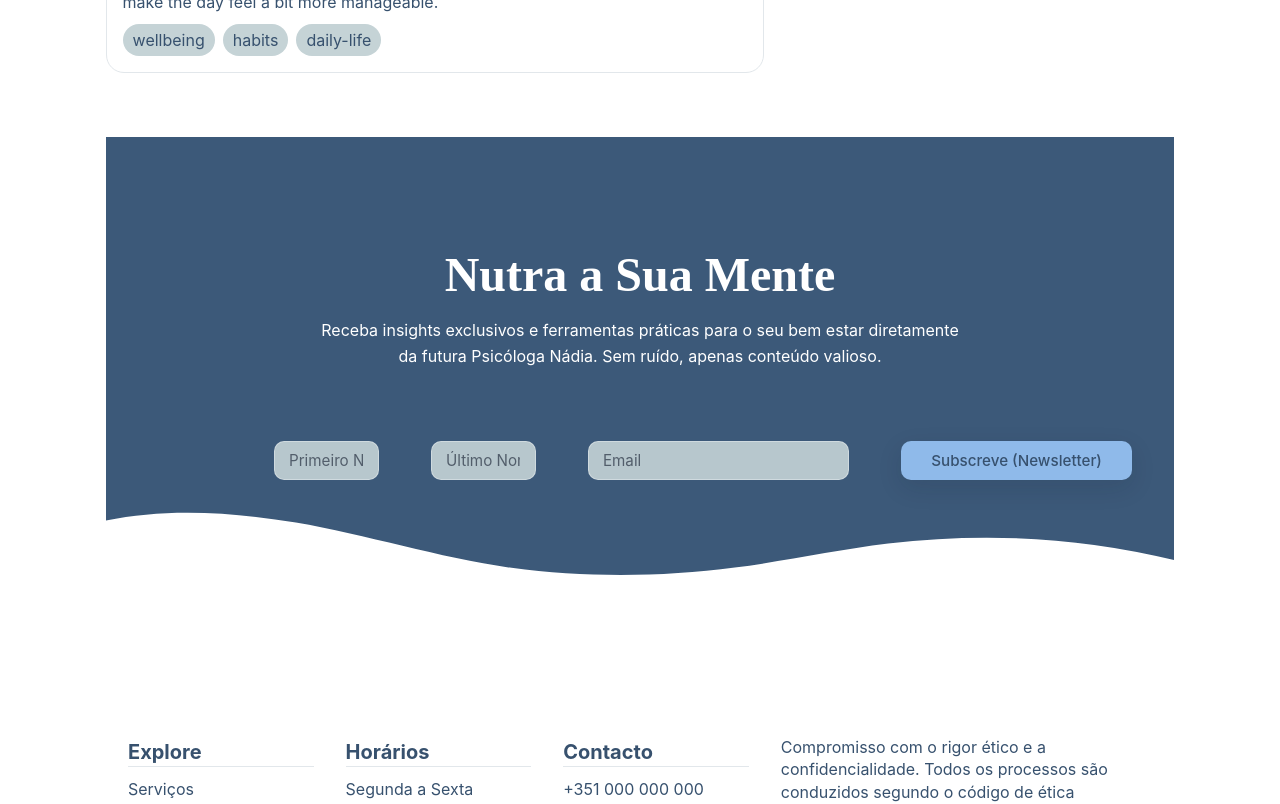
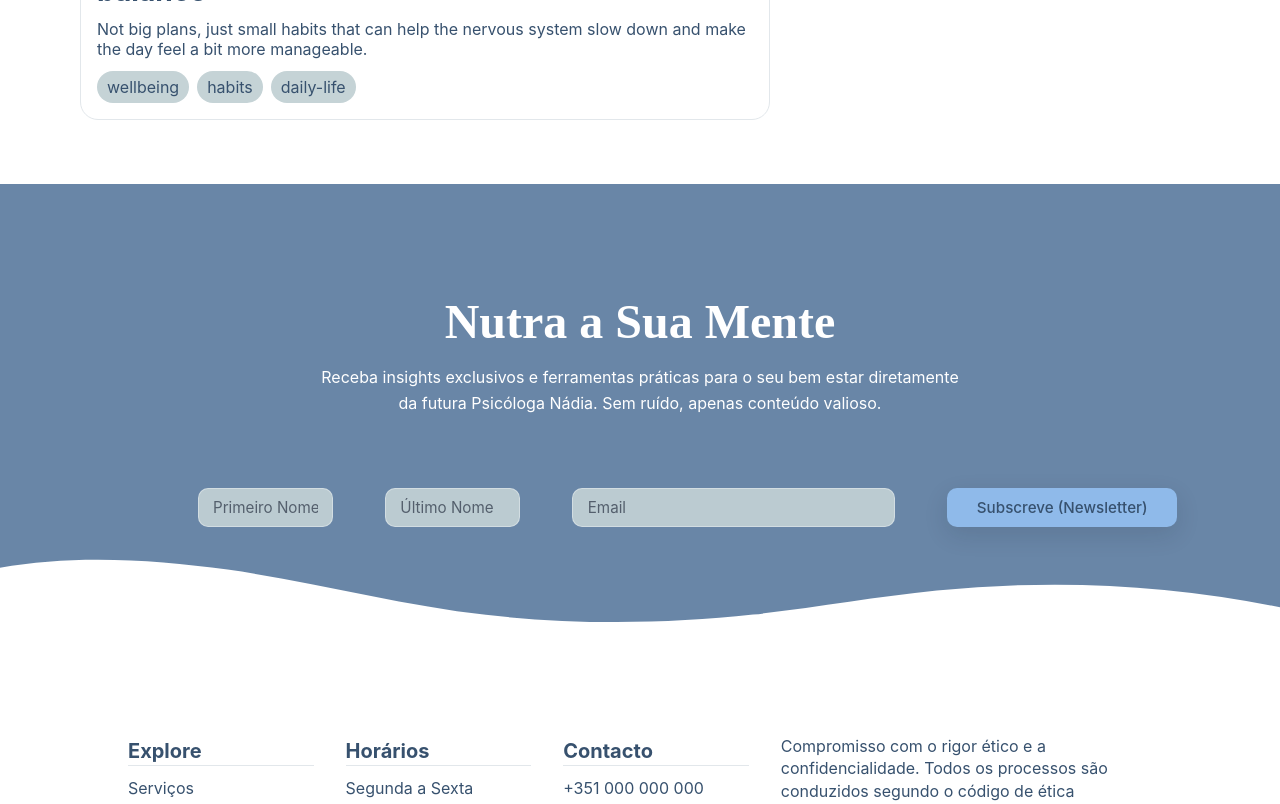
Before and after one commit to Deobap73/nadiabaptista-site, a Next.js app: page /blog in a window 1280 px wide. Shown: the part 1880-2684 px from the top of the page. Built offline with nearby package versions, Linux system fonts and the light colour scheme.

Commit message:
chore(styles): small changes in background color  Changes to be committed: 	modified:   src/app/blog/page.tsx 	modified:   src/styles/components/_blog.scss 	modified:   src/styles/components/_home.scss

```diff
--- a/src/app/blog/page.tsx
+++ b/src/app/blog/page.tsx
@@ -15,9 +15,8 @@ export default function BlogPage() {
       <div className='blog_page__container site-container'>
         <BlogTopArticles posts={posts} />
         <BlogLatestArticles posts={posts} />
-
-        <HomeNewsletterBanner />
       </div>
+      <HomeNewsletterBanner />
     </main>
   );
 }
--- a/src/styles/components/_blog.scss
+++ b/src/styles/components/_blog.scss
@@ -118,7 +118,7 @@
 }
 
 .blog_page__container {
-  padding: var(--space-48) var(--layout-page-padding-x);
+  padding: var(--space-64) 0;
 }
 
 /* ********************************************************** */
--- a/src/styles/components/_home.scss
+++ b/src/styles/components/_home.scss
@@ -496,7 +496,7 @@
 
 .home-newsletter {
   position: relative;
-  background-color: var(--color-primary);
+  background: var(--colorPrimary);
   color: #ffffff;
   padding: 4rem var(--layout-page-padding-x) 5rem;
   overflow: hidden;
```
